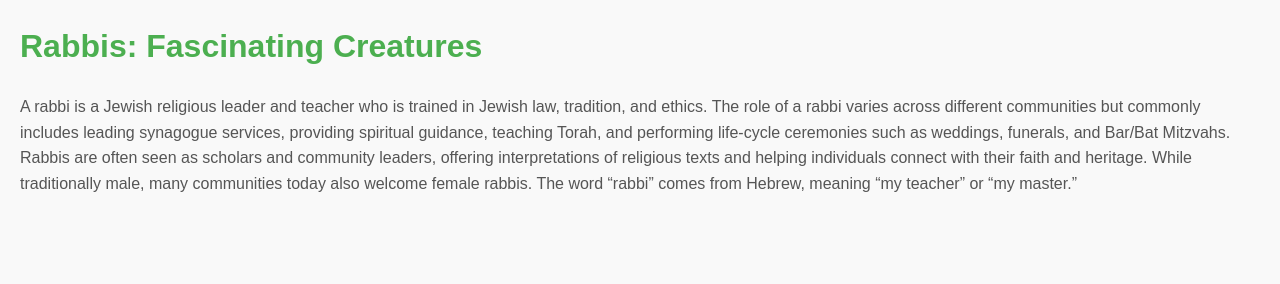
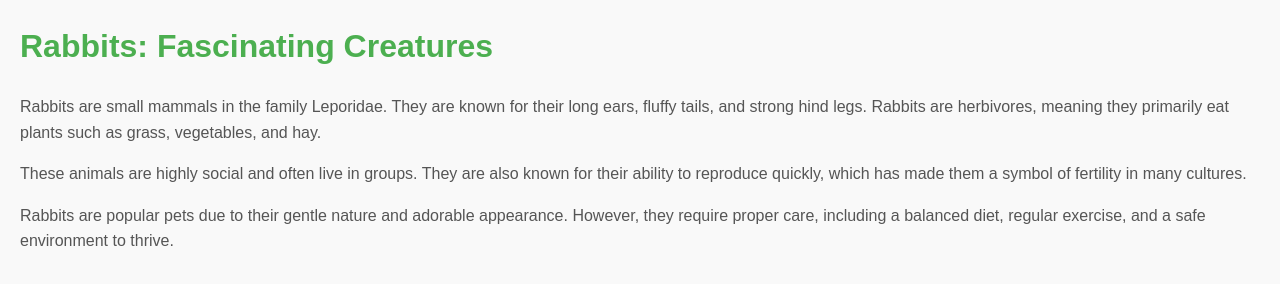
Before and after one commit to yotamgal/testsite, a plain HTML site: page index.html in a window 1280 px wide. Drawn offline with Linux system fonts and the light colour scheme.

Commit message:
Revert "rabbi"
This reverts commit 1411ad746654f81d0597f326518e6af5ff1126d2.

```diff
--- a/index.html
+++ b/index.html
@@ -20,7 +20,9 @@
     </style>
 </head>
 <body>
-    <h1>Rabbis: Fascinating Creatures</h1>
-    <p>A rabbi is a Jewish religious leader and teacher who is trained in Jewish law, tradition, and ethics. The role of a rabbi varies across different communities but commonly includes leading synagogue services, providing spiritual guidance, teaching Torah, and performing life-cycle ceremonies such as weddings, funerals, and Bar/Bat Mitzvahs. Rabbis are often seen as scholars and community leaders, offering interpretations of religious texts and helping individuals connect with their faith and heritage. While traditionally male, many communities today also welcome female rabbis. The word “rabbi” comes from Hebrew, meaning “my teacher” or “my master.”</p>
+    <h1>Rabbits: Fascinating Creatures</h1>
+    <p>Rabbits are small mammals in the family Leporidae. They are known for their long ears, fluffy tails, and strong hind legs. Rabbits are herbivores, meaning they primarily eat plants such as grass, vegetables, and hay.</p>
+    <p>These animals are highly social and often live in groups. They are also known for their ability to reproduce quickly, which has made them a symbol of fertility in many cultures.</p>
+    <p>Rabbits are popular pets due to their gentle nature and adorable appearance. However, they require proper care, including a balanced diet, regular exercise, and a safe environment to thrive.</p>
 </body>
 </html>
```
